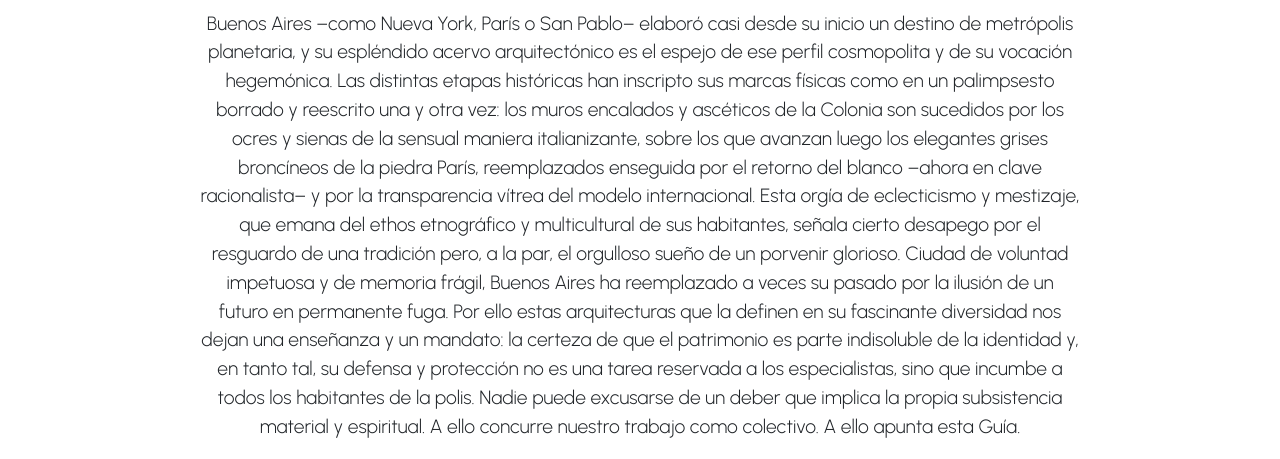
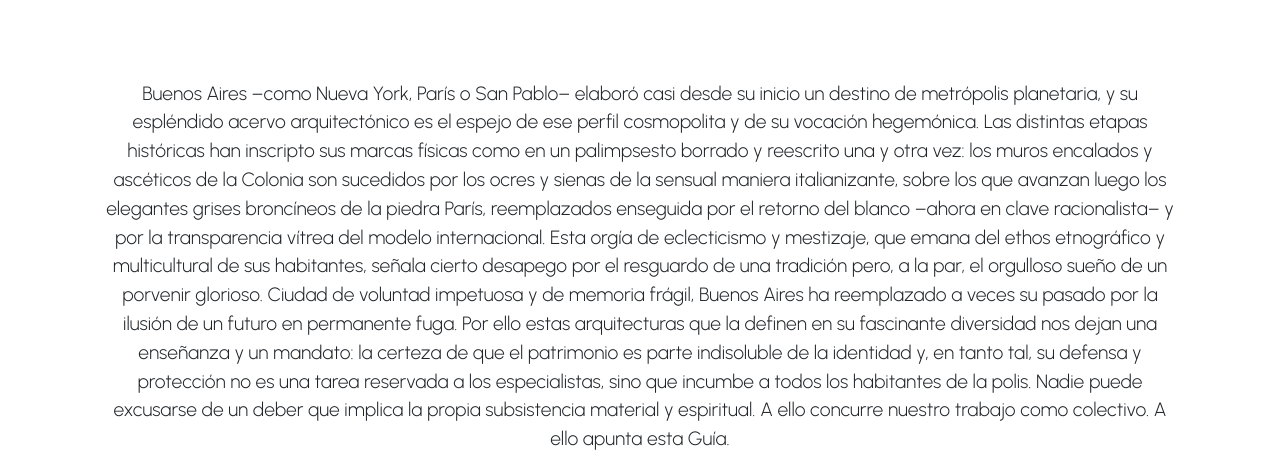
Before and after one commit to natakrz/PreEntrega3-Krzisnik, a website: page pages/info.html in a window 1280 px wide. Shown: the part 623-1082 px from the top of the page. Drawn offline with nearby package versions, Linux system fonts and the light colour scheme.

Commit message:
actualizacion

```diff
--- a/scss/_commons.scss
+++ b/scss/_commons.scss
@@ -28,6 +28,5 @@ p{
 }
 
 .petri{
-    margin-left: 200px;
-    margin-right: 200px;
+    margin: 100px;
 }
--- a/scss/_content.scss
+++ b/scss/_content.scss
@@ -150,4 +150,7 @@ footer{
     width: 60%;
     margin: 20px;
     padding: 20px;
+    img{
+        width: $wTotal;
+    }
 }
```
Also changed, not shown: css/main.css.
